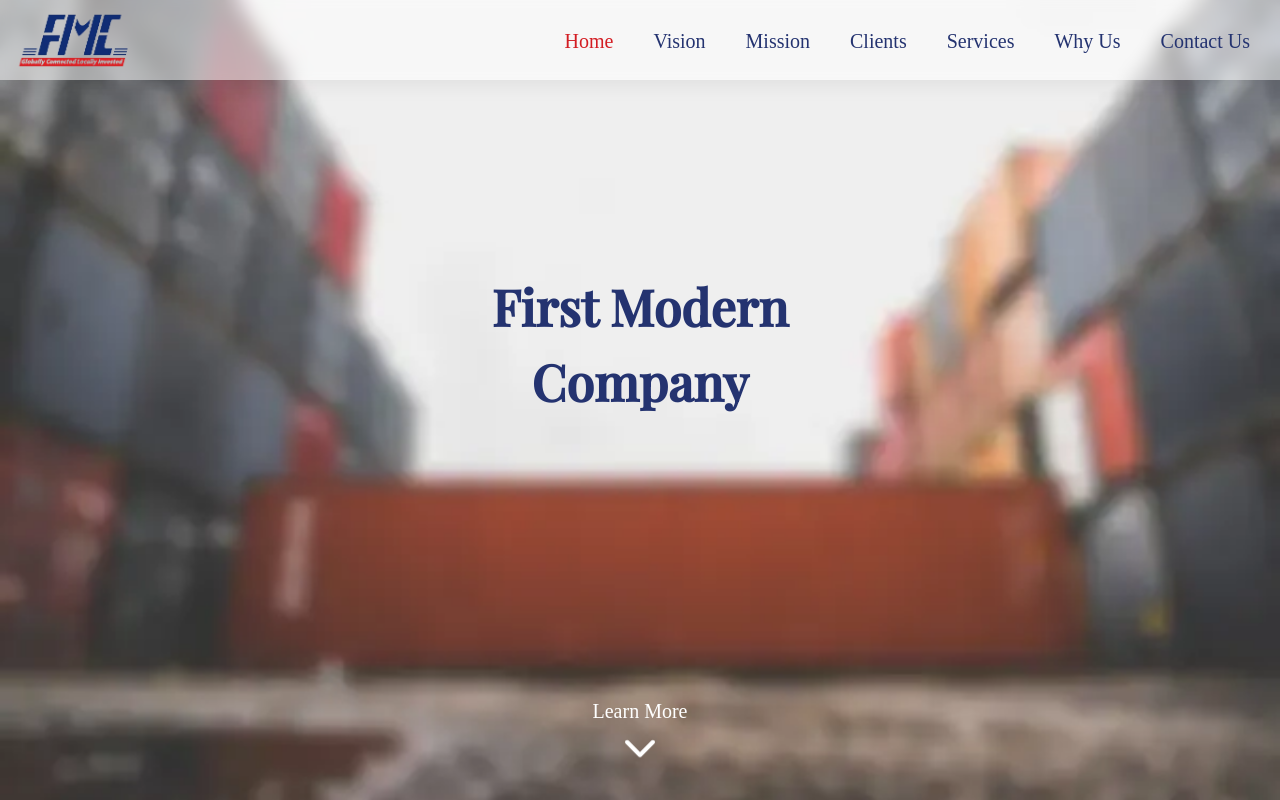
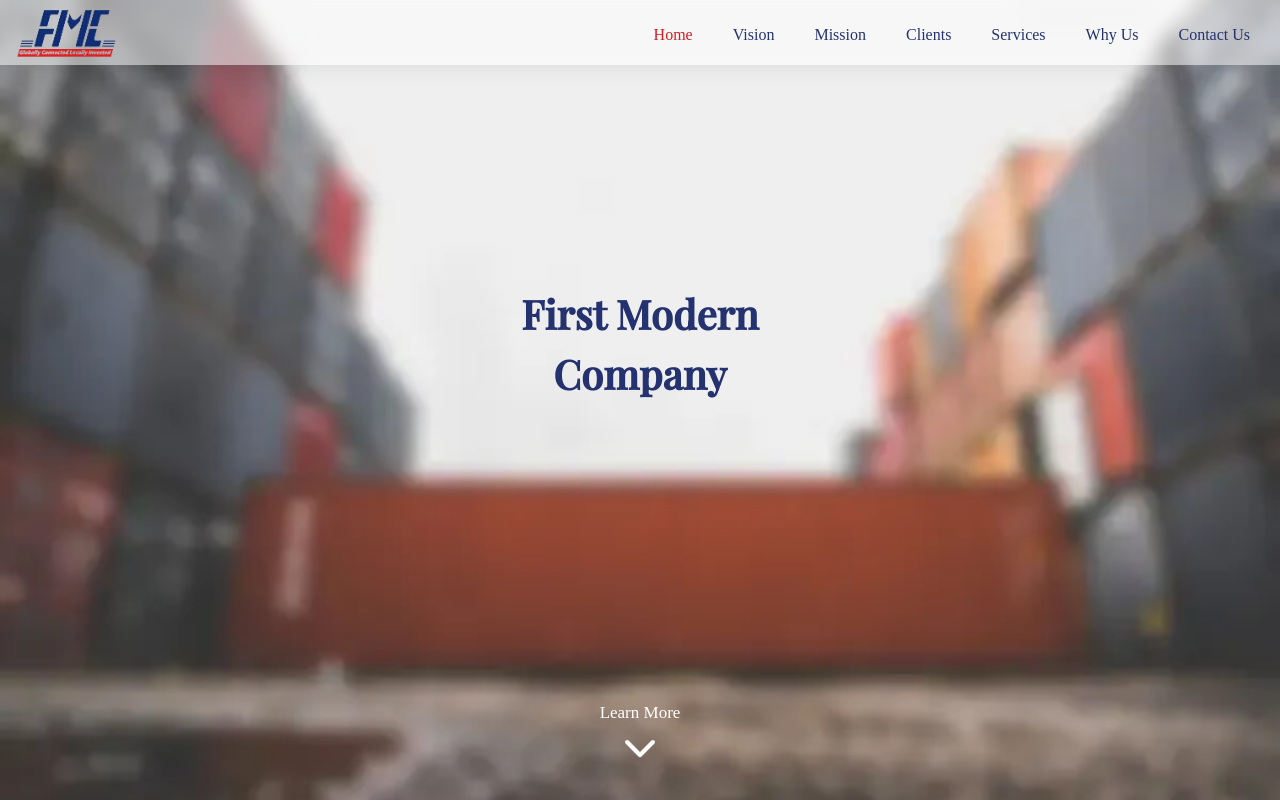
Before and after one commit to habibhamdoun/fmc-React, a React (Create React App) app: page / in a window 1280 px wide. Shown: the top 800 px of the page. Built offline with nearby package versions, Linux system fonts and the light colour scheme.

Commit message:
font size fix

```diff
--- a/src/index.css
+++ b/src/index.css
@@ -427,7 +427,7 @@ input{
     flex-direction: row;
     justify-content: space-between;
     align-items: center;
-    height: 8rem;
+    height: 6.5rem;
   }
 
   .nav__collapsible__container {
@@ -452,7 +452,7 @@ input{
   }
 
   .nav__item a {
-    font-size: 2rem;
+    font-size: 1.6rem;
     border: 0;
     white-space: nowrap;
     transition: color 0.4s;
@@ -460,7 +460,7 @@ input{
 
   .nav__brand {
     padding-top: 1rem;
-    height: 100%;
+    height: 90%;
     padding: 0;
   }
 
@@ -502,11 +502,10 @@ input{
   width: 100vw;
   background-size: cover;
   background-position: center;
-  /* background-attachment: fixed; */
 }
 
 .hero__header {
-  font-size: 5rem;
+  font-size: 4rem;
   position: absolute;
   top: 43%;
   left: 50%;
@@ -539,7 +538,7 @@ input{
   align-items: center;
 }
 .hero__link >p{
-  font-size: 2rem;
+  font-size: 1.7rem;
 }
 .hero__arrow {
   fill: white;
```
